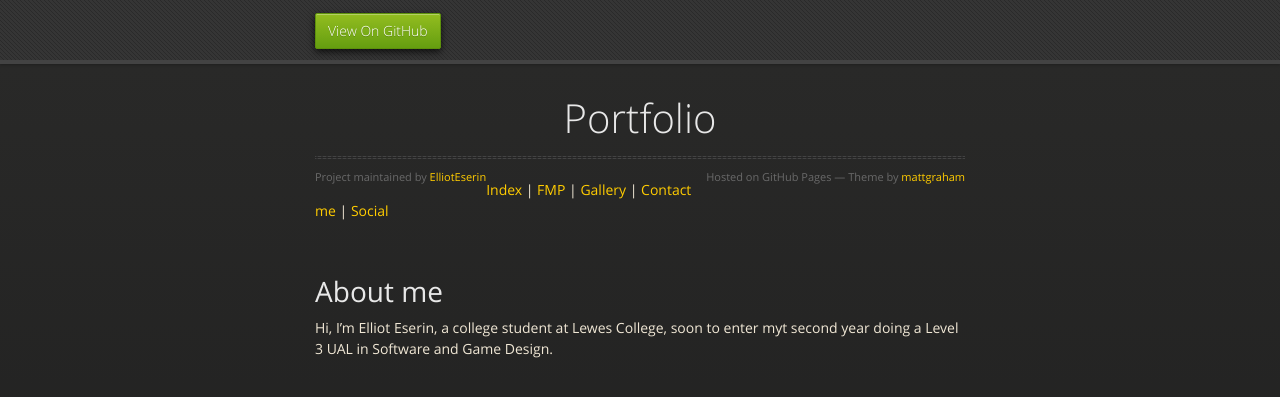
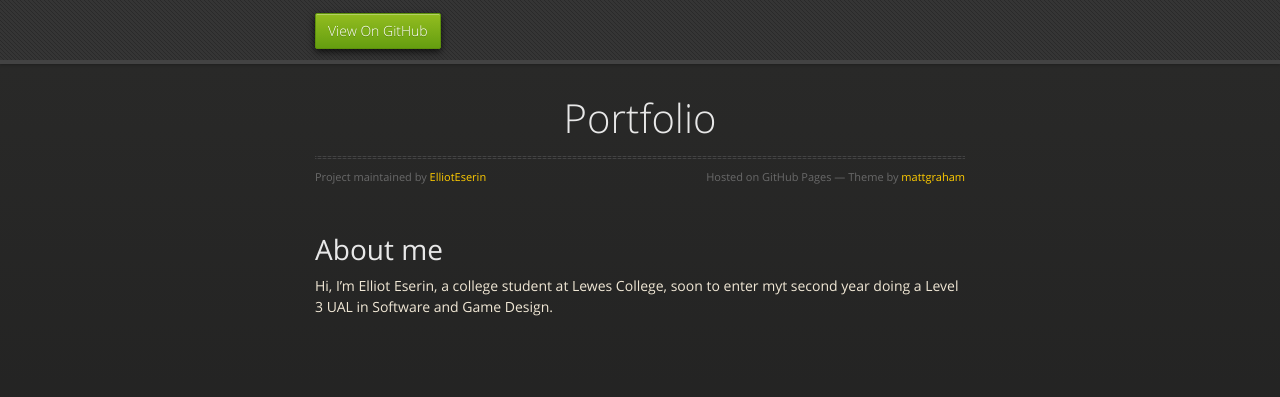
Before and after one commit to ElliotEserin/Portfolio, a Jekyll site: the page built from index.md, in a window 1280 px wide. Shown: the top 397 px of the page. Built offline with Jekyll 4.4.1, drawn with Linux system fonts in a browser that asks for light colours; the repository's description, which GitHub fills in, is left out; our own code applies the rules of GitHub Pages for plain Markdown files.

Commit message:
Update default.html

```diff
--- a/_layouts/default.html
+++ b/_layouts/default.html
@@ -39,14 +39,6 @@
           <span class="credits left">Project maintained by <a href="{{ site.github.owner_url }}">{{ site.github.owner_name }}</a></span>
           <span class="credits right">Hosted on GitHub Pages &mdash; Theme by <a href="https://twitter.com/mattgraham">mattgraham</a></span>
 
-          <nav>
-            <a href="index.html">Index</a> |
-            <a href="FMP.html">FMP</a> |
-            <a href="gallery.html">Gallery</a> |
-            <a href="contact.html">Contact me</a> |
-            <a href="social.html">Social</a>
-          </nav>
-
         </div>
 
         {{ content }}
```
